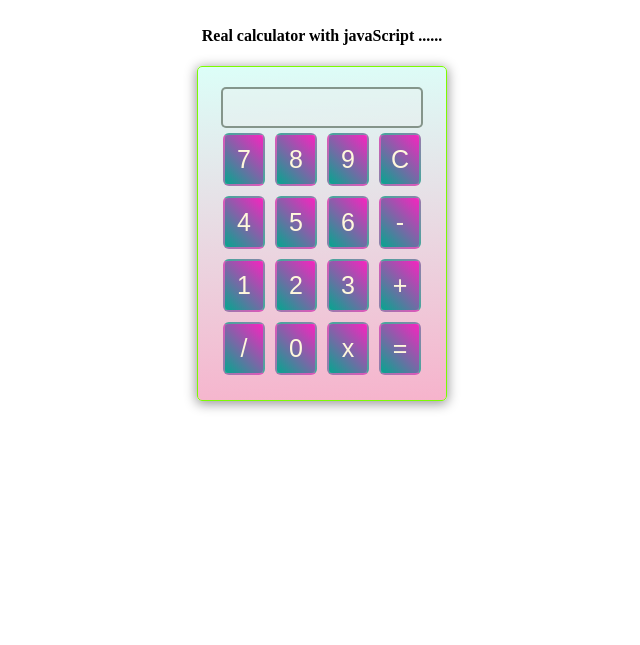
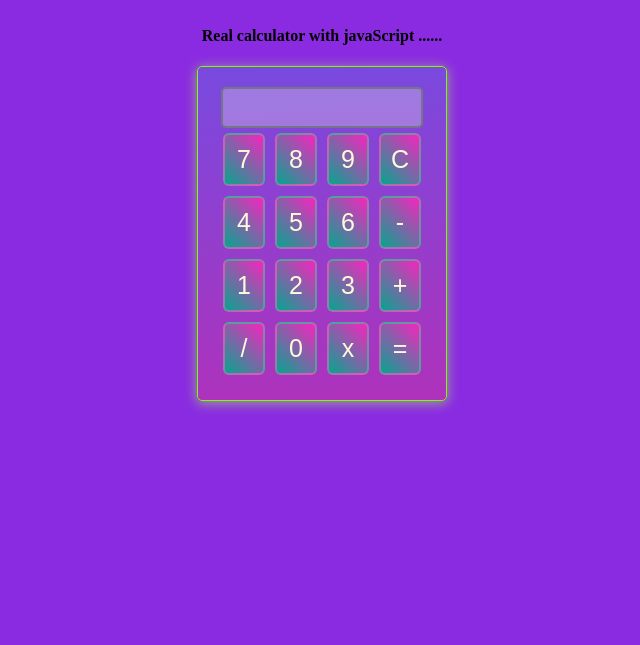
Before and after one commit to hasananamul/calculator-real-time, a plain HTML site: page index.html in a window 1280 px wide. Shown: the part 155-800 px from the top of the page, without its empty margins (318-958 px from the left). Drawn offline with Linux system fonts and the light colour scheme.

Commit message:
Update index.html

```diff
--- a/index.html
+++ b/index.html
@@ -7,6 +7,9 @@
     <title>Time & calculator</title>
 </head>
 <style>
+    body {
+    background: blueviolet;
+}
     div#show_time {
     font-size: 45px;
     font-weight: 700;
```
